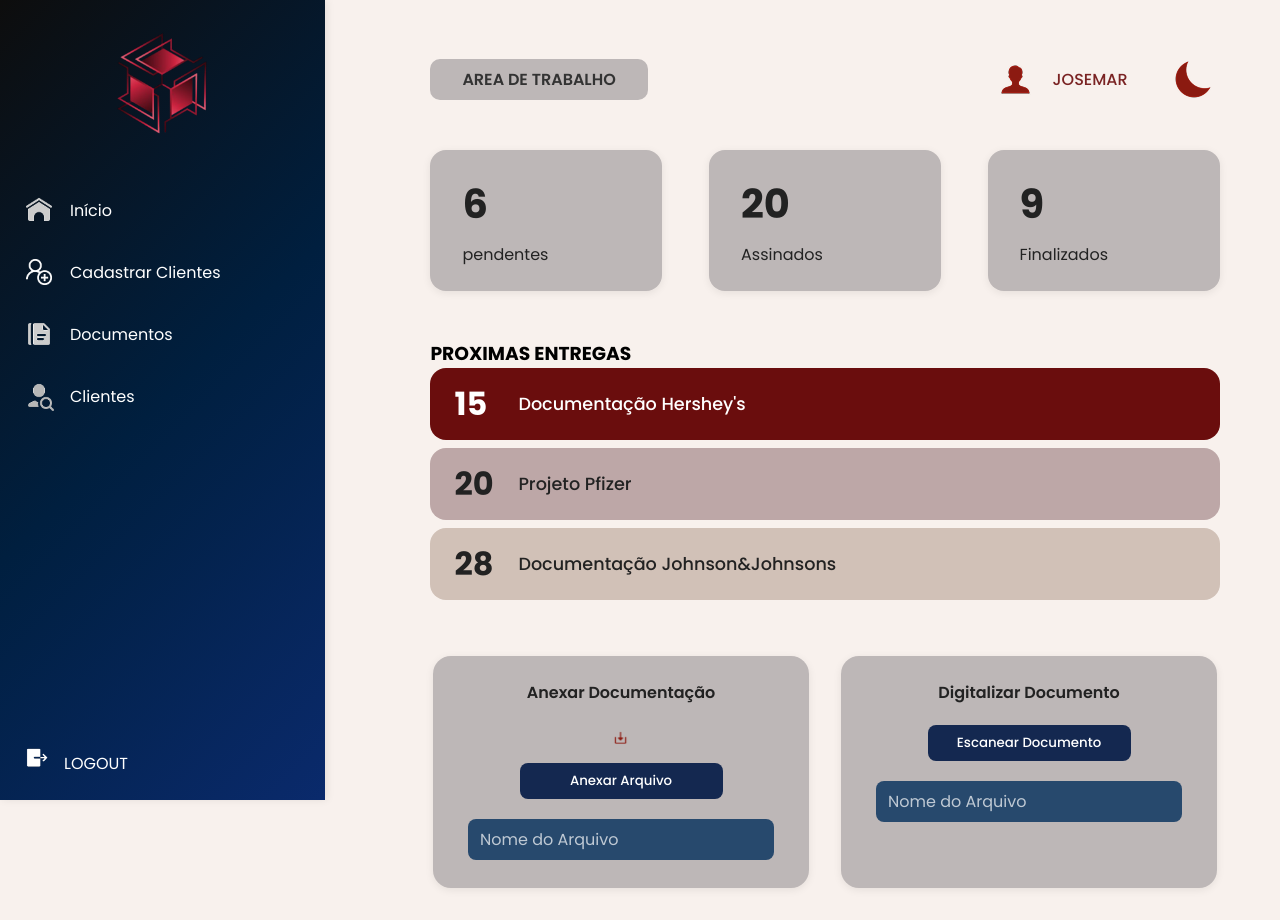
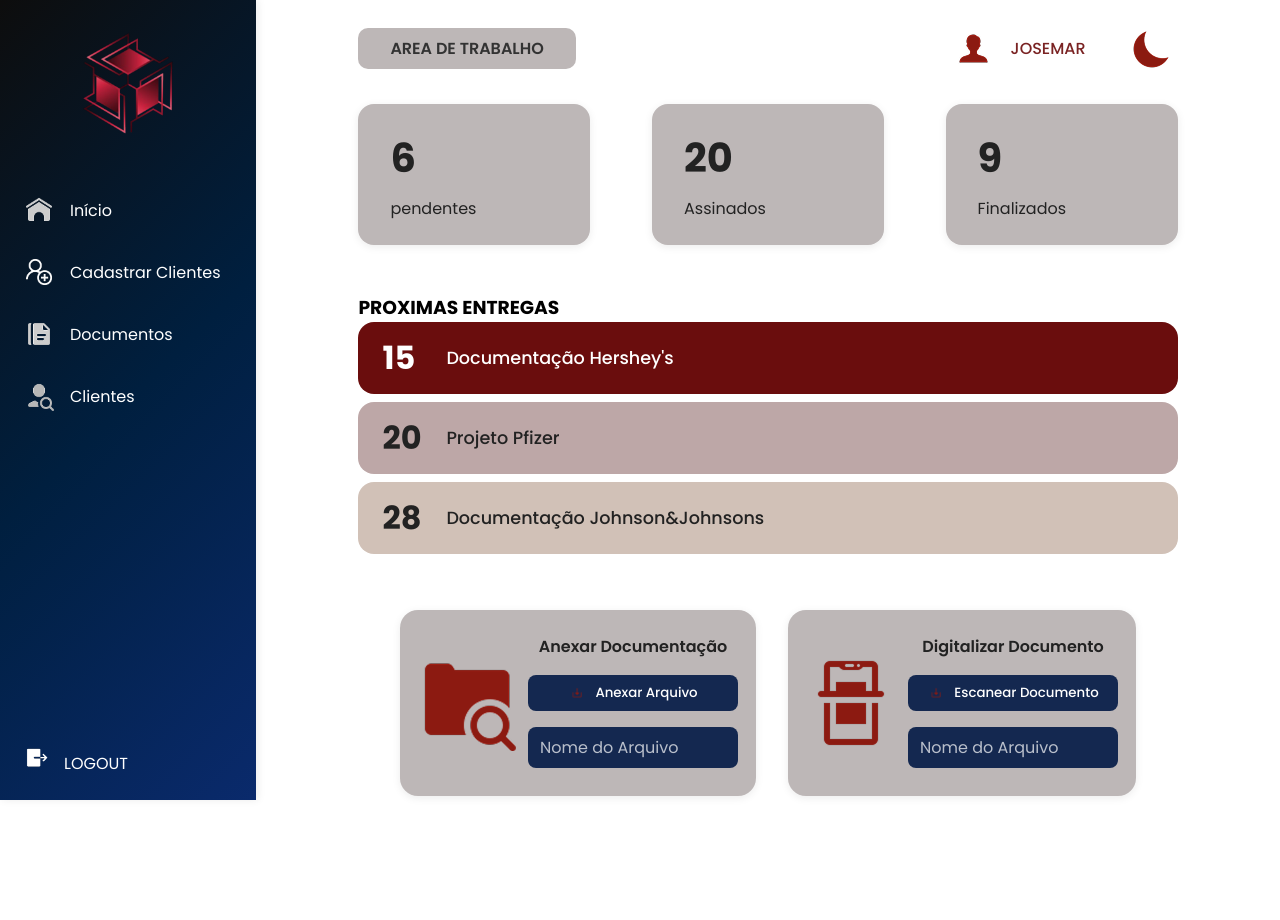
Before and after one commit to br-inaciog/AlphaTech-Project, a React (Vite) app in the folder FrontEnd/CollabTechFile/: page /Inicio in a window 1280 px wide. After the commit the page ends 821 px from the top, so only its background shows below. Built offline with nearby package versions, Linux system fonts and the light colour scheme.

Commit message:
feat: Tela de inicio kaue

```diff
--- a/FrontEnd/CollabTechFile/package.json
+++ b/FrontEnd/CollabTechFile/package.json
@@ -11,7 +11,8 @@
   },
   "dependencies": {
     "react": "^19.1.1",
-    "react-dom": "^19.1.1"
+    "react-dom": "^19.1.1",
+    "react-router-dom": "^7.9.3"
   },
   "devDependencies": {
     "@eslint/js": "^9.36.0",
--- a/FrontEnd/CollabTechFile/src/componentes/menuLateral/MenuLateral.css
+++ b/FrontEnd/CollabTechFile/src/componentes/menuLateral/MenuLateral.css
@@ -1,5 +1,5 @@
 .menuLateral {
-    width: 325px;
+    width: 20%;
     height: 100%;
     position: fixed;
     background: linear-gradient(135deg, #0d0d0d, #001f3f, #0a2a6c);
--- a/FrontEnd/CollabTechFile/src/pages/Inicio/Inicio.css
+++ b/FrontEnd/CollabTechFile/src/pages/Inicio/Inicio.css
@@ -1,23 +1,16 @@
-.containerGeral {
-    display: flex;
-    min-height: 100vh;
-    background: #f8f1ed;
-}
-
 .conteudoPrincipal {
-    flex: 1;
-    padding: 0;
-    background: #f8f1ed;
     display: flex;
     flex-direction: column;
     align-items: center;
-    margin-left: 370px;
 }
 
 .areaTrabalho {
-    width: 92%;
-    padding: 32px 24px;
-    margin-top: 24px;
+    width: 80%;
+    margin-left: 20%;
+    padding-left: 8%;
+    padding-right: 8%;
+    margin-bottom: 2%;
+    margin-top: 2%;
     display: flex;
     flex-direction: column;
     gap: 32px;
@@ -27,7 +20,6 @@
     display: flex;
     justify-content: space-between;
     align-items: center;
-    margin-bottom: 16px;
 }
 
 .btnArea {
@@ -149,7 +141,6 @@
     box-shadow: 0 2px 8px rgba(0,0,0,0.08);
     min-width: 260px;
     display: flex;
-    flex-direction: column;
     align-items: center;
     gap: 12px;
 }
@@ -173,15 +164,41 @@
     font-weight: 500;
     cursor: pointer;
     margin-bottom: 8px;
-    width: 203px;
+    width: 210px;
+}
+
+.iconAnexar, .iconDigitalizar {
+    display: flex;
+    align-items: center;
+    justify-content: center;
+    gap: 8px;
+}
+
+.iconUpload {
+    width: 19px;
+    height: 20px;
+}
+
+.divAnexar {
+    display: flex;
+    flex-direction: column;
+    align-items: center;
+    gap: 8px;
+}
+
+.divEscanear {
+    display: flex;
+    flex-direction: column;
+    align-items: center;
+    gap: 8px;
 }
 
 .inputArquivo {
-    width: 90%;
+    width: 210px;
     padding: 8px 12px;
     border-radius: 8px;
     border: none;
-    background: #27496d;
+    background: #142850;
     color: #fff;
     font-size: 1rem;
     margin-bottom: 4px;
--- a/FrontEnd/CollabTechFile/src/pages/Inicio/Inicio.jsx
+++ b/FrontEnd/CollabTechFile/src/pages/Inicio/Inicio.jsx
@@ -2,6 +2,8 @@ import MenuLateral from '../../componentes/menuLateral/MenuLateral';
 import Anexar from '../../assets/img/Upload.svg';
 import Usuario from '../../assets/img/User.png';
 import Lua from '../../assets/img/Lua.png';
+import arquivo from '../../assets/img/Arquivo.png';
+import escaner from '../../assets/img/Escaner.png';
 import './Inicio.css';
 
 export default function Inicio() {
@@ -48,19 +50,24 @@ export default function Inicio() {
                             <span className="entrega-label">Documentação Johnson&Johnsons</span>
                         </div>
                     </div>
-                    <div className="documentosActions">
+                    <article className="documentosActions">
                         <div className="docAction anexar">
+                            <img src={arquivo} alt="" className='imgArquivo'/>
+                            <div className='divAnexar'>
                             <h4>Anexar Documentação</h4>
-                            <img src={Anexar} alt="" className='iconUpload'/>
-                            <button className="iconAnexar">Anexar Arquivo</button>
+                            <button className="iconAnexar"><img src={Anexar} alt="" className='iconUpload'/>Anexar Arquivo</button>
                             <input type="text" placeholder="Nome do Arquivo" className="inputArquivo" />
+                            </div>
                         </div>
                         <div className="docAction digitalizar">
+                            <img src={escaner} alt="" className='imgEscanear'/>
+                            <div className='divEscanear'>
                             <h4>Digitalizar Documento</h4>
-                            <button className="iconDigitalizar">Escanear Documento</button>
+                            <button className="iconDigitalizar"><img src={Anexar} alt="" className='iconUpload'/>Escanear Documento</button>
                             <input type="text" placeholder="Nome do Arquivo" className="inputArquivo" />
+                            </div>
                         </div>
-                    </div>
+                    </article>
                 </section>
             </main>
         </div>
```
Also changed, not shown: 1 other file (tests, documents, lock files or other folders).
